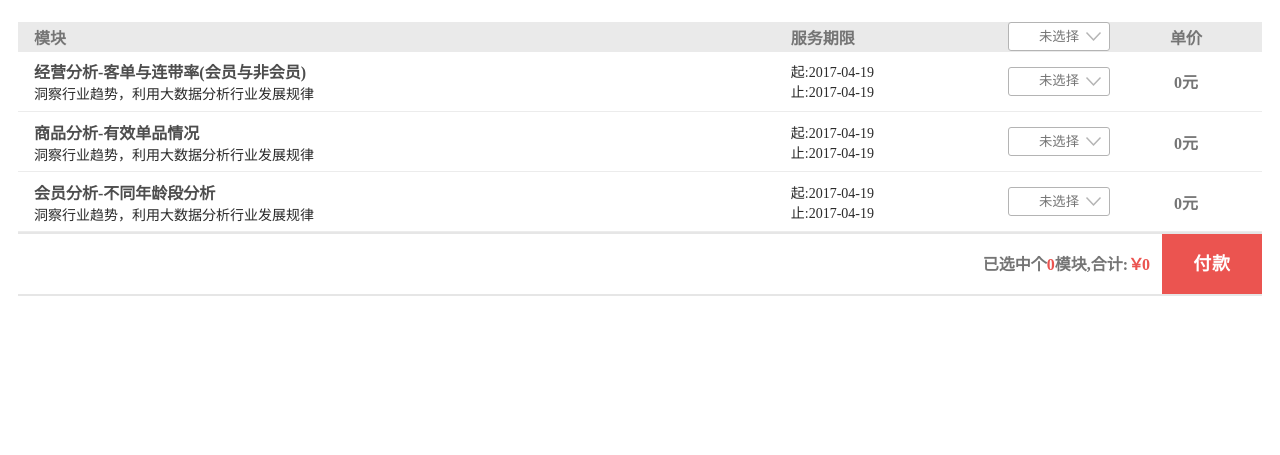
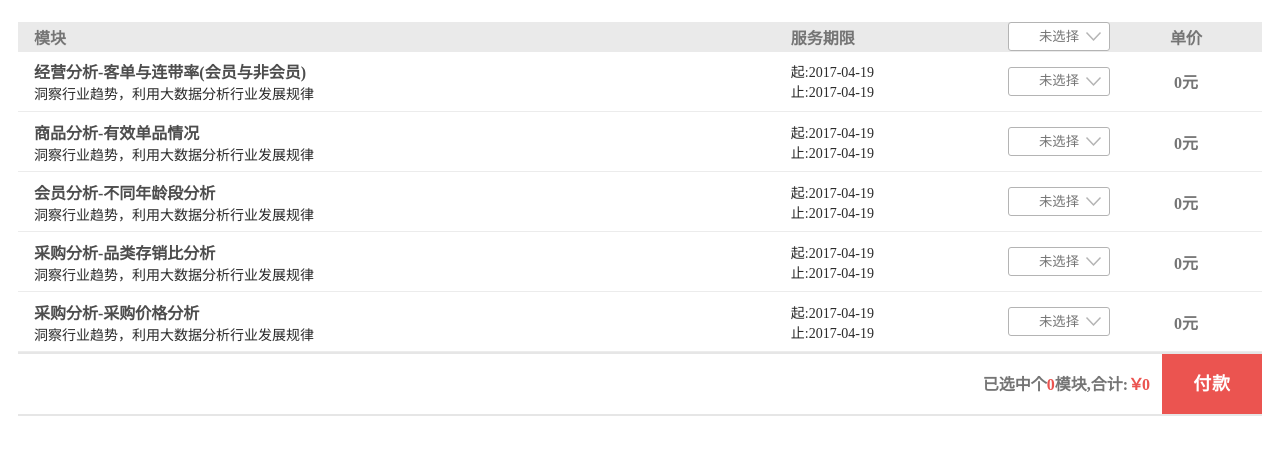
Before and after one commit to bananaLin/work, a Jekyll site: the page pay/pay.html, which Jekyll copies as it is, in a window 1280 px wide. Shown: the top 455 px of the page. Built offline with Jekyll 4.4.1, drawn with Linux system fonts in a browser that asks for light colours.

Commit message:
add data

```diff
--- a/pay/pay.html
+++ b/pay/pay.html
@@ -130,6 +130,69 @@
                            <div class="price">0</div><span>元</span>
                        </td>
                    </tr>
+				   <tr>
+                       <td mid="{{value.id}}" name="{{value.name}}" class="t-module">
+							采购分析-品类存销比分析
+                            <p>洞察行业趋势，利用大数据分析行业发展规律</p>
+                       </td>
+                       <td>
+                           <p class="begin">
+                              <span>起:</span><span class="date"></span>
+                           </p>
+                           <p class="end">
+                              <span>止:</span><span class="date"></span>
+                           </p>
+                       </td>
+                       <td class="down">
+                         <div class="drop-down-list">
+                           <div class="js-drop-cont">
+                                <input type="text" placeholder="未选择" class="text drop-search-keyword"/>
+                                <i class="icon-drop-down"></i>
+                                <ul class="drop-cont-list">
+                                    <li class="expiryTime" price="0" buyId="0">未选择</li>
+                                    <li class="expiryTime" price="1" buyId="1">1天</li>
+                                    <li class="expiryTime" price="25" buyId="2">1月</li>
+
+                                </ul>
+                            </div>
+                         </div>
+                       </td>
+                       <td class="dprice">
+                           <div class="price">0</div><span>元</span>
+                       </td>
+                   </tr>
+				   <tr>
+                       <td mid="{{value.id}}" name="{{value.name}}" class="t-module">
+							采购分析-采购价格分析
+                            <p>洞察行业趋势，利用大数据分析行业发展规律</p>
+                       </td>
+                       <td>
+                           <p class="begin">
+                              <span>起:</span><span class="date"></span>
+                           </p>
+                           <p class="end">
+                              <span>止:</span><span class="date"></span>
+                           </p>
+                       </td>
+                       <td class="down">
+                         <div class="drop-down-list">
+                           <div class="js-drop-cont">
+                                <input type="text" placeholder="未选择" class="text drop-search-keyword"/>
+                                <i class="icon-drop-down"></i>
+                                <ul class="drop-cont-list">
+                                    <li class="expiryTime" price="0" buyId="0">未选择</li>
+                                    <li class="expiryTime" price="1" buyId="1">1天</li>
+                                    <li class="expiryTime" price="25" buyId="2">1月</li>
+                                    <li class="expiryTime" price="125" buyId="2">6月</li>
+									<li class="expiryTime" price="250" buyId="2">1年</li>
+                                </ul>
+                            </div>
+                         </div>
+                       </td>
+                       <td class="dprice">
+                           <div class="price">0</div><span>元</span>
+                       </td>
+                   </tr>
                 </tbody>
             </table>
         </div>
```
